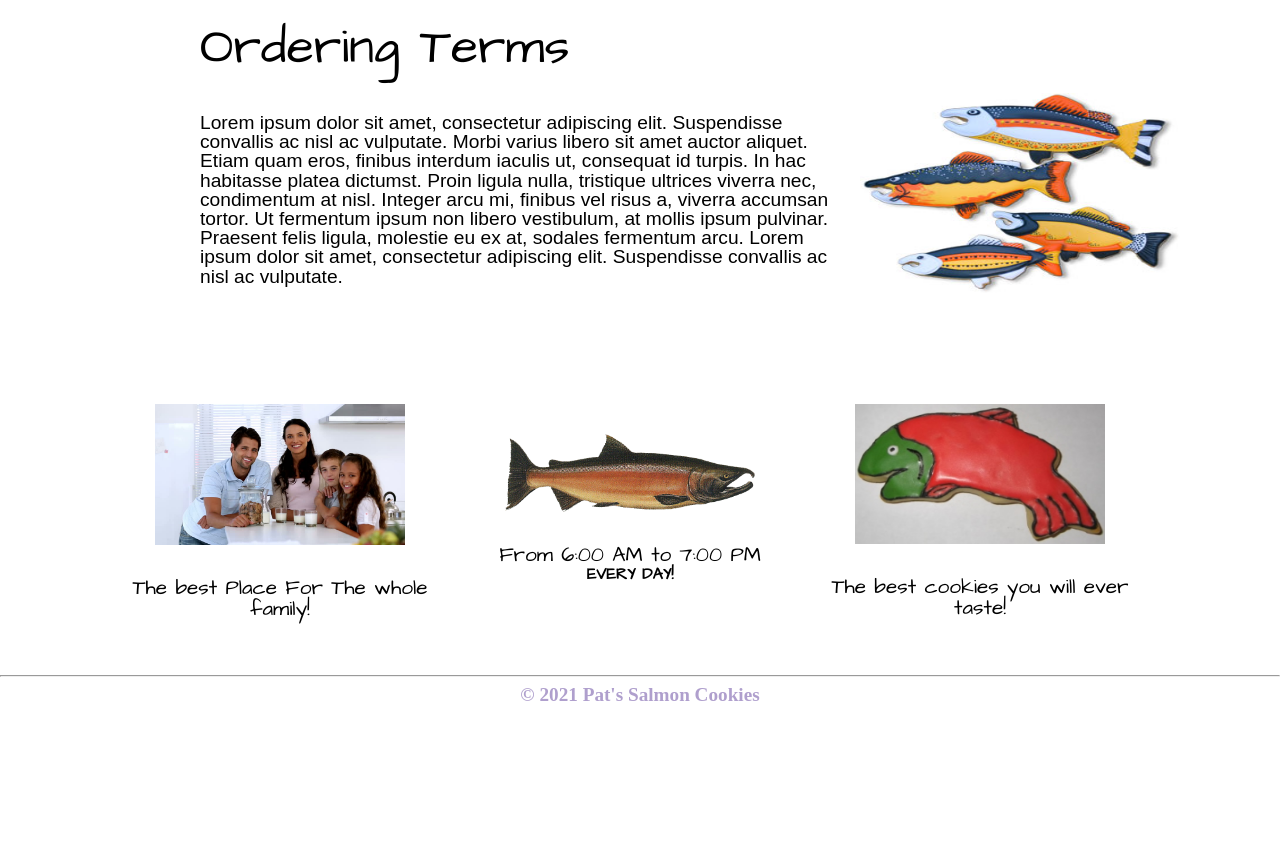
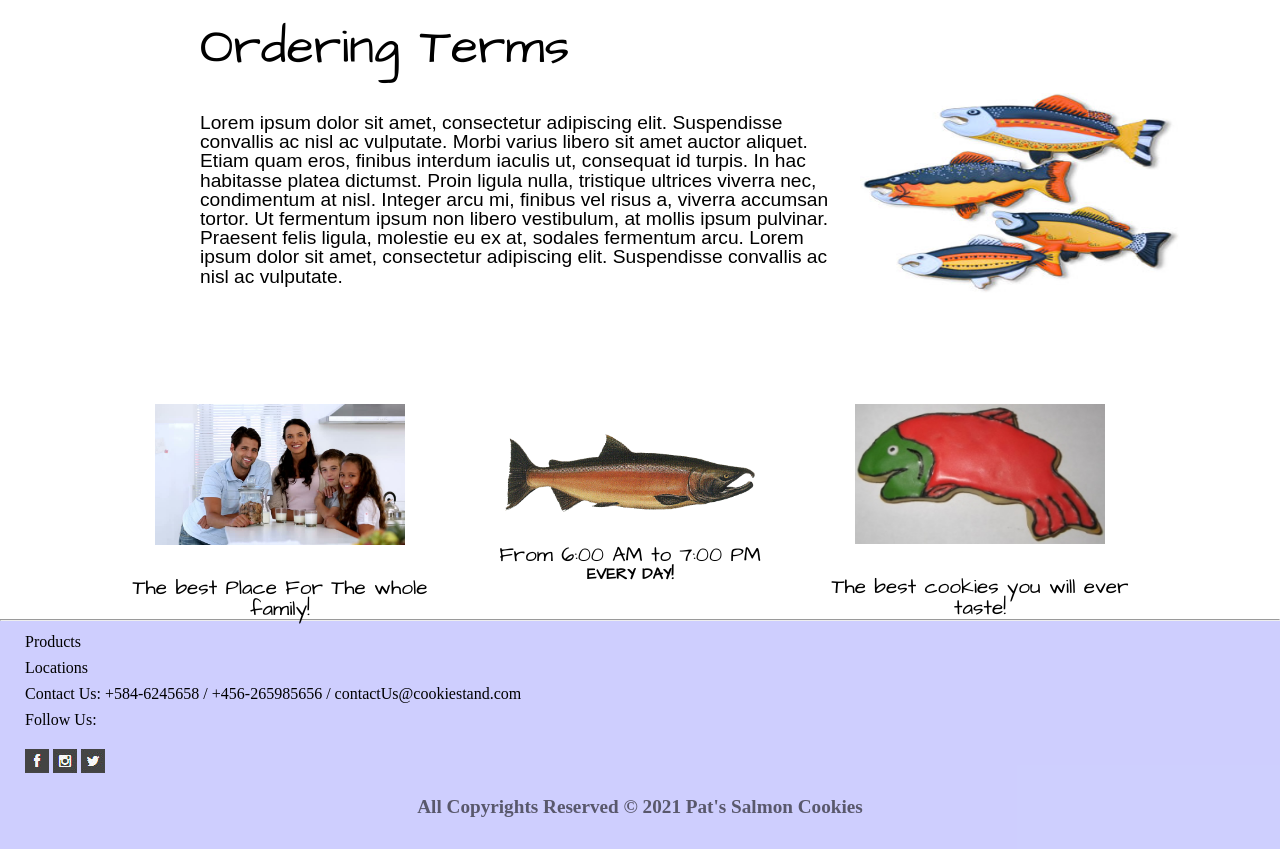
Before and after one commit to AseelHamamreh/cookie-stand, a plain HTML site: page index.html in a window 1280 px wide. Shown: the part 760-1609 px from the top of the page. Before the commit the page ends 1497 px from the top, so only its background shows below. Drawn offline with Linux system fonts and the light colour scheme.

Commit message:
lab10b done

```diff
--- a/css/style.css
+++ b/css/style.css
@@ -1,7 +1,7 @@
 body{
   width: 100%;
+background-image:url()
 }
-
 
 table {
   width: 80%;
@@ -15,7 +15,7 @@ font-family: Arial, Helvetica, sans-serif;
 }
 
 table th{
-  background-color:  rgb(156, 172, 119);
+  background-color:  rgb(162, 167, 95);
 }
 #salesDataH1{
   font-family: 'Architects Daughter', cursive;
@@ -45,8 +45,9 @@ form{
   font-family:cursive;
 }
 input{
-  background-color: rgb(156, 172, 119);
+  background-color: rgb(162, 167, 95);
 }
+
 
 
 
@@ -108,6 +109,7 @@ input{
   font-size: 50px;
   padding: 20px;
   padding-left: 200px;
+
  }
 #aboutUs p{
   width: 50%;
@@ -186,10 +188,50 @@ input{
 
 footer{
   clear: both;
+background-color: rgba(132, 134, 252, 0.4);
 }
+
+
+#foote h1{
+  padding: 5px 0px 5px 25px;
+  width: 50%;
+  float: left;
+  color: #000000;
+
+
+}
+
+#foote ul{
+  clear: both;
+  text-align: left;
+  padding: 0px 5px 5px 25px;
+  color: #000000;
+
+
+
+}
+#foote li{
+  display: inline;
+  color: #000000;
+
+
+}
+
 #footer {
   text-align: center;
   font-size: 120%;
   font-weight: bold;
-  color: rgba(54, 14, 129, 0.4);
+  color: rgba(12, 10, 10, 0.6);
+  clear: both;
 }
+#foote a{
+  text-decoration: none;
+  color: #000000;
+}
+footer p, footer a{
+  color: black;
+}
+
+#line{
+  margin-top: 100px;
+}
--- a/index.html
+++ b/index.html
@@ -103,17 +103,34 @@
             <h2>The best cookies you will ever taste! </h2>
 
         </div>
-
-    </main>
-    <footer>
         <br>
         <br>
         <br>
-        <hr>
-    </footer>
-    <h1 id="footer"> &copy; 2021 Pat's Salmon Cookies </h1>
+        <br>
+
+    </main>
+
+    <footer>
+
+        <hr id="line">
+
+    <nav id="foote">
+    <h1 > <a href="">Products</a> </h1>
+    <h1 > <a href=""> Locations</a></h1>
+    <h1>Contact Us: +584-6245658 / +456-265985656 / contactUs@cookiestand.com </h1>
+    <h1>Follow Us: </h1>
+    <ul> <br>
+        <li> <img src="./img/fb-icon.png" alt="fb-icon"> </li>
+        <li> <img src="./img/insta-icon.png" alt="insta-icon"></li>
+        <li> <img src="./img/twit-icon.png" alt="twit-icon"></li>
+    </ul>
+</nav>
+<br>
+
+    <h1 id="footer"> All Copyrights Reserved &copy; 2021 Pat's Salmon Cookies </h1>
     <br>
     <br>
+</footer>
 </body>
 
 </html>
```
Also changed, not shown: img/bg.jpg (added), img/fb-icon.png (added), img/insta-icon.png (added), img/twit-icon.png (added).
